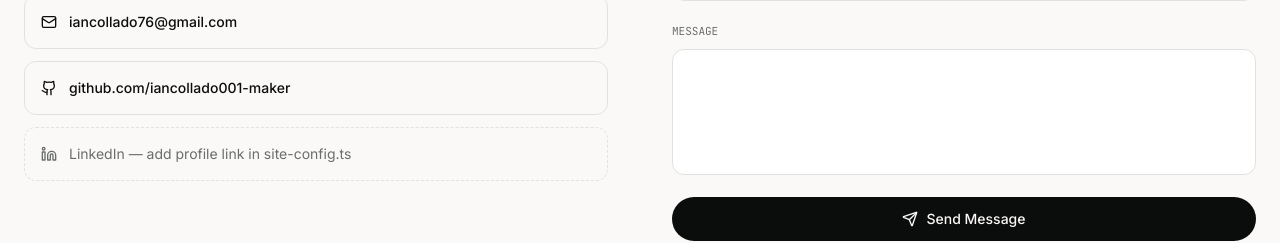
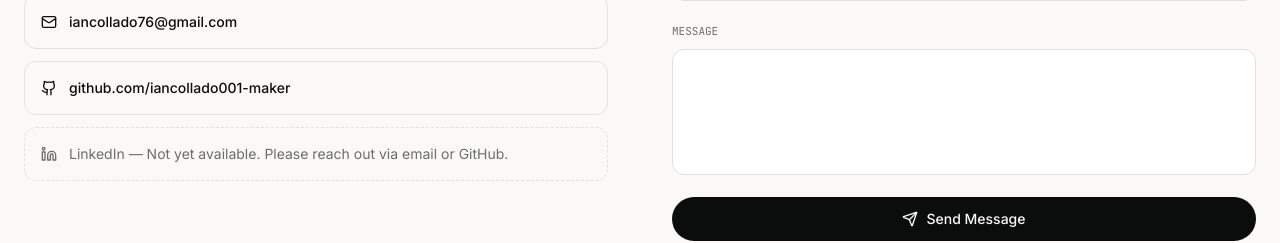
Before and after one commit to iancollado001-maker/IC-Portfolio, a Next.js app: page / in a window 1280 px wide. Shown: the part 5000-5243 px from the top of the page. Built offline with nearby package versions, Linux system fonts and the light colour scheme.

Commit message:
Initial commit: IC Portfolio

```diff
--- a/components/Contact.tsx
+++ b/components/Contact.tsx
@@ -76,7 +76,7 @@ export default function Contact() {
               ) : (
                 <div className="flex items-center gap-3 rounded-xl border border-dashed border-border p-4 text-sm text-muted">
                   <Linkedin className="h-4 w-4" />
-                  LinkedIn — add profile link in site-config.ts
+                  LinkedIn — Not yet available. Please reach out via email or GitHub.
                 </div>
               )}
             </div>
```
